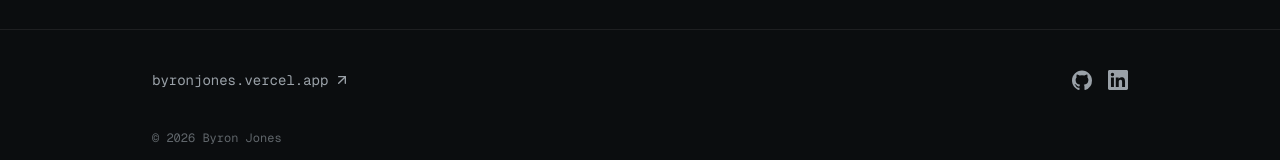
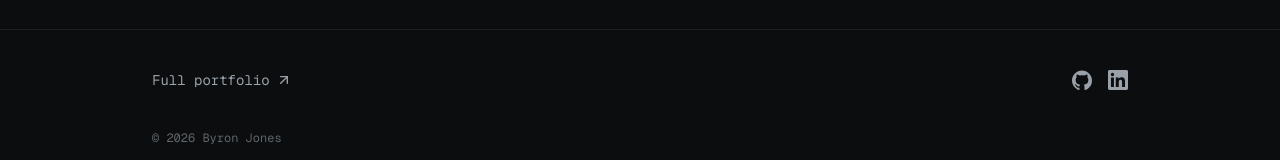
Before and after one commit to jyronbones/automation-and-instrumentation, a Next.js app: page / in a window 1280 px wide. Shown: the part 1143-1303 px from the top of the page. Built offline with nearby package versions, Linux system fonts and the light colour scheme.

Commit message:
Label the main-site footer link "Full portfolio"

```diff
--- a/src/components/site-footer.tsx
+++ b/src/components/site-footer.tsx
@@ -9,9 +9,10 @@ export function SiteFooter() {
       <div className="mx-auto flex w-full max-w-5xl flex-col items-start justify-between gap-4 px-6 py-10 sm:flex-row sm:items-center">
         <Link
           href={site.mainSite}
+          aria-label="Full portfolio at byronjones.vercel.app"
           className="group inline-flex items-center gap-1.5 font-mono text-sm text-muted-foreground transition-colors hover:text-amber"
         >
-          byronjones.vercel.app
+          Full portfolio
           <ArrowUpRight className="size-4 transition-transform group-hover:-translate-y-0.5 group-hover:translate-x-0.5" />
         </Link>
 
```
